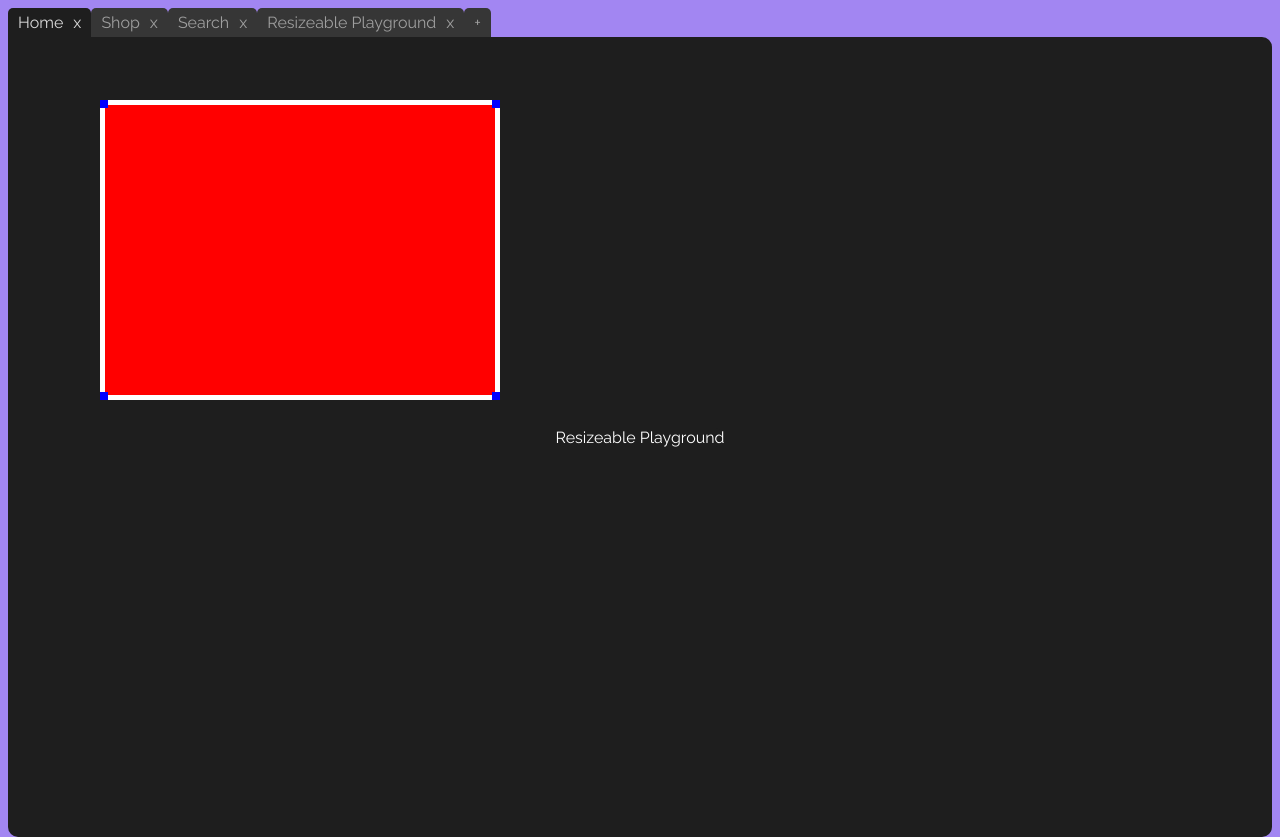
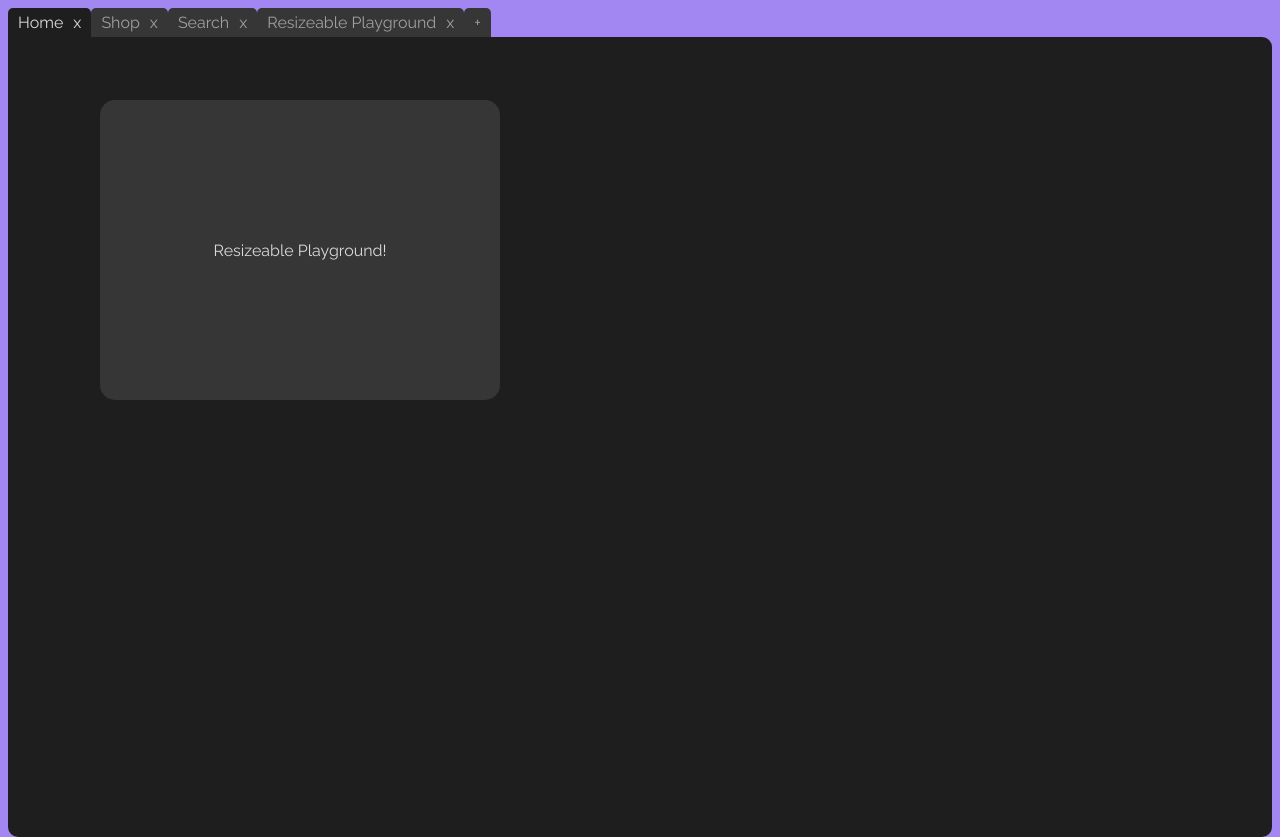
Before and after one commit to colossatr0n/senior-dev-test, an Angular app: page /resizeable/1 in a window 1280 px wide. Built offline with nearby package versions, Linux system fonts and the light colour scheme.

Commit message:
Fix resizing issues and styling.

```diff
--- a/src/app/components/resizeable-playground/resizeable-playground.component.html
+++ b/src/app/components/resizeable-playground/resizeable-playground.component.html
@@ -1,6 +1,7 @@
 <app-tab-panel>
     <div style="color: white">
-    Resizeable Playground
     </div>
-    <app-resizeable></app-resizeable>
+    <app-resizeable>
+        Resizeable Playground!
+    </app-resizeable>
 </app-tab-panel>
--- a/src/app/components/resizeable/resizeable.component.html
+++ b/src/app/components/resizeable/resizeable.component.html
@@ -1,12 +1,11 @@
 <div
+    id="container"
     [ngStyle]="{
         'left.px': posX,
         'top.px': posY,
         'width.px': width,
         'height.px': height,
-        'background-color': 'red'
     }"
-    style="justify-content: center; align-items: center; position: fixed;"
 >
     <div id='left-edge' class="vertical-edge" (mousedown)="borderClicked($event, [resizeLeft])"></div>
     <div id='right-edge' class="vertical-edge" (mousedown)="borderClicked($event, [resizeRight])"></div>
@@ -17,4 +16,5 @@
     <div id='top-right-corner' class="corner" (mousedown)="borderClicked($event, [resizeTop, resizeRight])"></div>
     <div id='bottom-left-corner' class="corner" (mousedown)="borderClicked($event, [resizeBottom, resizeLeft])"></div>
     <div id='bottom-right-corner' class="corner" (mousedown)="borderClicked($event, [resizeBottom, resizeRight])"></div>
+    <ng-content></ng-content>
 </div>
--- a/src/app/components/resizeable/resizeable.component.scss
+++ b/src/app/components/resizeable/resizeable.component.scss
@@ -1,18 +1,28 @@
+@import "../../../vars.scss";
+
 $edge-thickness: 5px;
 
+#container {
+    display: flex;
+    flex-direction: column;
+    background-color: $background-color-alt;
+    border-radius: 15px;
+    justify-content: center;
+    align-items: center;
+    position: fixed;
+    text-align: center;
+}
 
 .vertical-edge {
     position: absolute;
     width: $edge-thickness;
     height: 100%;
-    background-color: white;
 }
 
 .horizontal-edge {
     position: absolute;
     height: $edge-thickness;
     width: 100%;
-    background-color: white;
 }
 
 #left-edge {
@@ -24,7 +34,6 @@ $edge-thickness: 5px;
     right: 0px;
     cursor: e-resize;
 }
-
 
 #top-edge {
     top: 0px;
@@ -40,7 +49,6 @@ $edge-thickness: 5px;
     width: $edge-thickness + 3;
     height: $edge-thickness + 3;
     position: absolute;
-    background-color: blue;
 }
 
 #top-left-corner {
--- a/src/app/components/resizeable/resizeable.component.ts
+++ b/src/app/components/resizeable/resizeable.component.ts
@@ -32,16 +32,26 @@ export class ResizeableComponent {
         if (!this.isResizing) {
             return
         }
+        // Store in case of restore
+        let prevX = this.posX
+        let prevY = this.posY
+        let prevHeight = this.height
+        let prevWidth = this.width
+
         let clickX = event.clientX
         let clickY = event.clientY
         let diffX = clickX - this.lastClickX
         let diffY = clickY - this.lastClickY
 
         for (let resizeStrat of this.resizeStrats) {
-            if (this.width - diffX > this.minDim
-                && this.height - diffY > this.minDim) {
-                resizeStrat.call(this, diffX, diffY)
-            }
+            resizeStrat.call(this, diffX, diffY)
+        }
+
+        if (this.width < this.minDim || this.height < this.minDim) {
+            this.posX = prevX
+            this.posY = prevY
+            this.height = prevHeight
+            this.width = prevWidth
         }
 
         this.lastClickX = clickX
```
